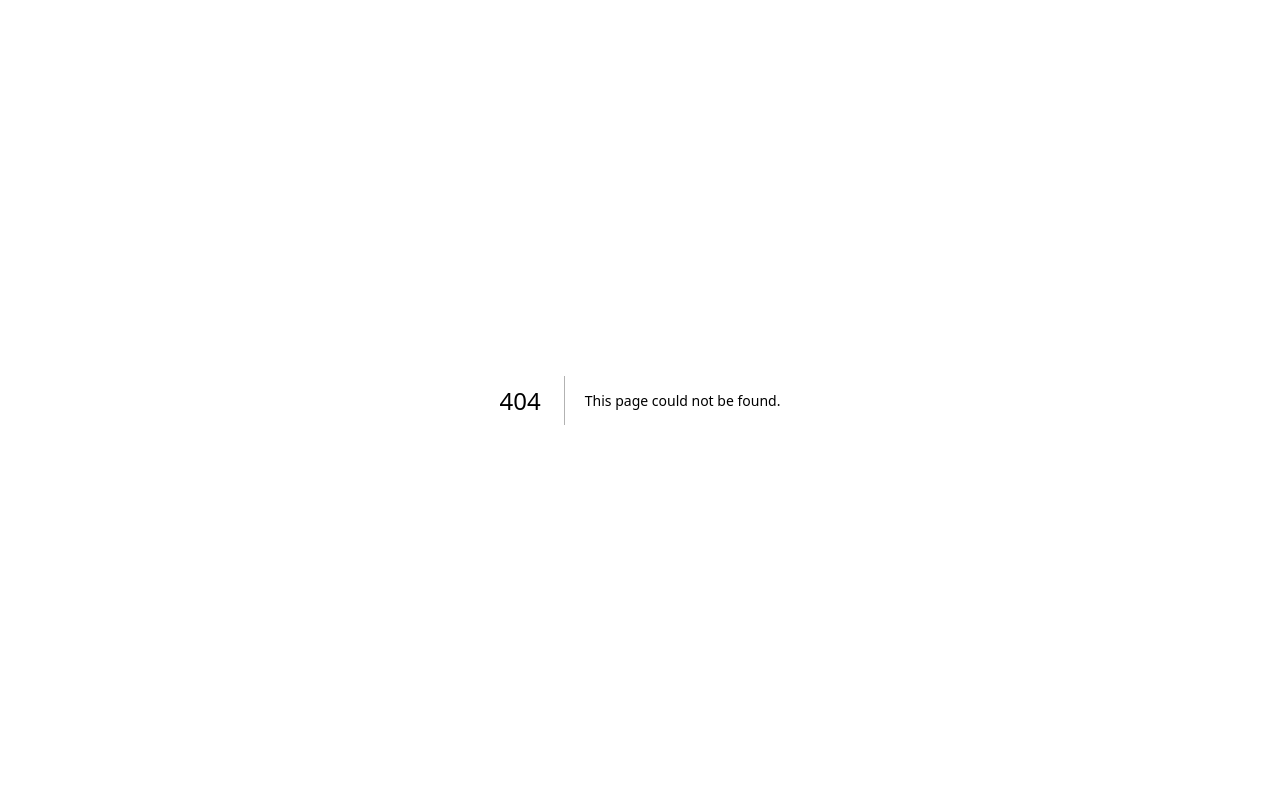
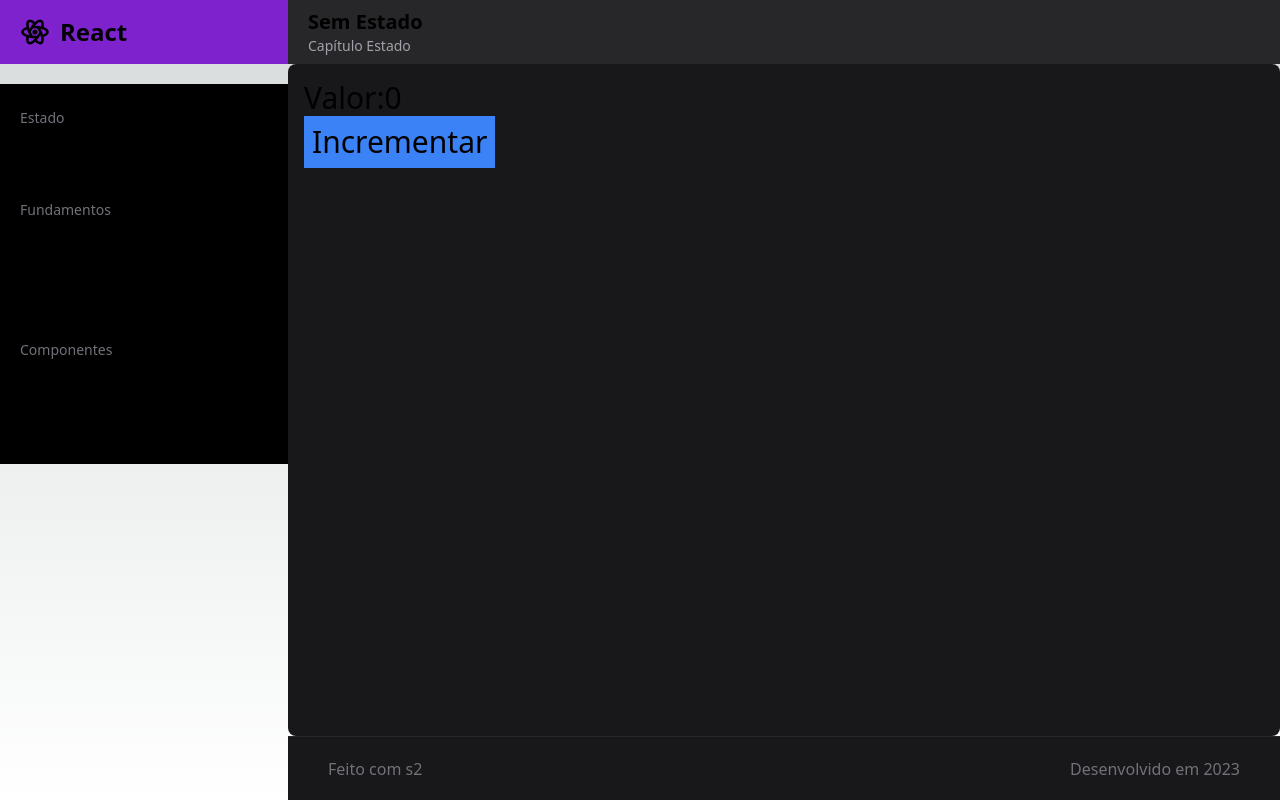
Before and after one commit to israelbulcaotavares/react-fundamentos-cod3r, a Next.js app: page /estado/semEstado in a window 1280 px wide. Before the commit this address had no page. Built offline with nearby package versions, Linux system fonts and the light colour scheme.

Commit message:
Componente sem estado

```diff
--- a/src/components/Menu.tsx
+++ b/src/components/Menu.tsx
@@ -8,7 +8,7 @@ export default function Menu() {
       <MenuItem
         icone={<IconCode />}
         texto="Componente sem estado"
-        url="/componente/basico"
+        url="/estado/semEstado"
         />
       <span className="text-sm text-zinc-500 pl-3 pt-4 ">Fundamentos</span>
       <MenuItem
--- /dev/null
+++ b/src/pages/estado/semEstado.tsx
@@ -0,0 +1,23 @@
+import "../../app/globals.css";
+import Pagina from "@/components/Pagina";
+
+export default function PaginaSemEstado() {
+  let numero = 0;
+
+  function incrementar() {
+    numero += 1;
+    console.log(numero);
+  }
+
+  return (
+    <Pagina titulo="Sem Estado" subtitulo="Capítulo Estado">
+      <div>
+        <div>
+          <span>Valor:</span>
+          <span>{numero}</span>
+        </div>
+        <button className="bg-blue-500 p-2 rounded-x"  onClick={incrementar}>Incrementar</button>
+      </div>
+    </Pagina>
+  );
+}
```
Also changed, not shown: src/components/Pagina.tsx (+9 -2 lines).
